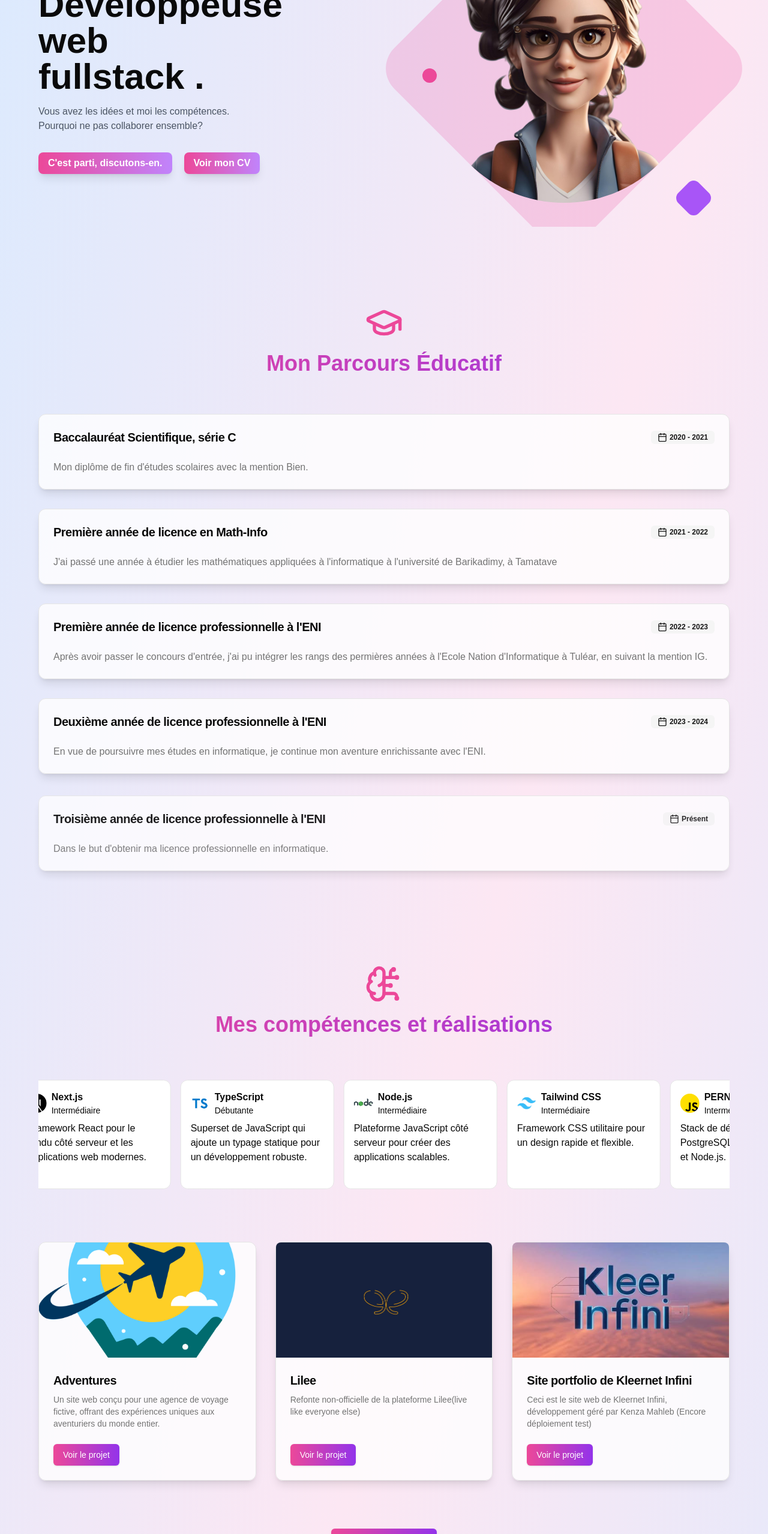
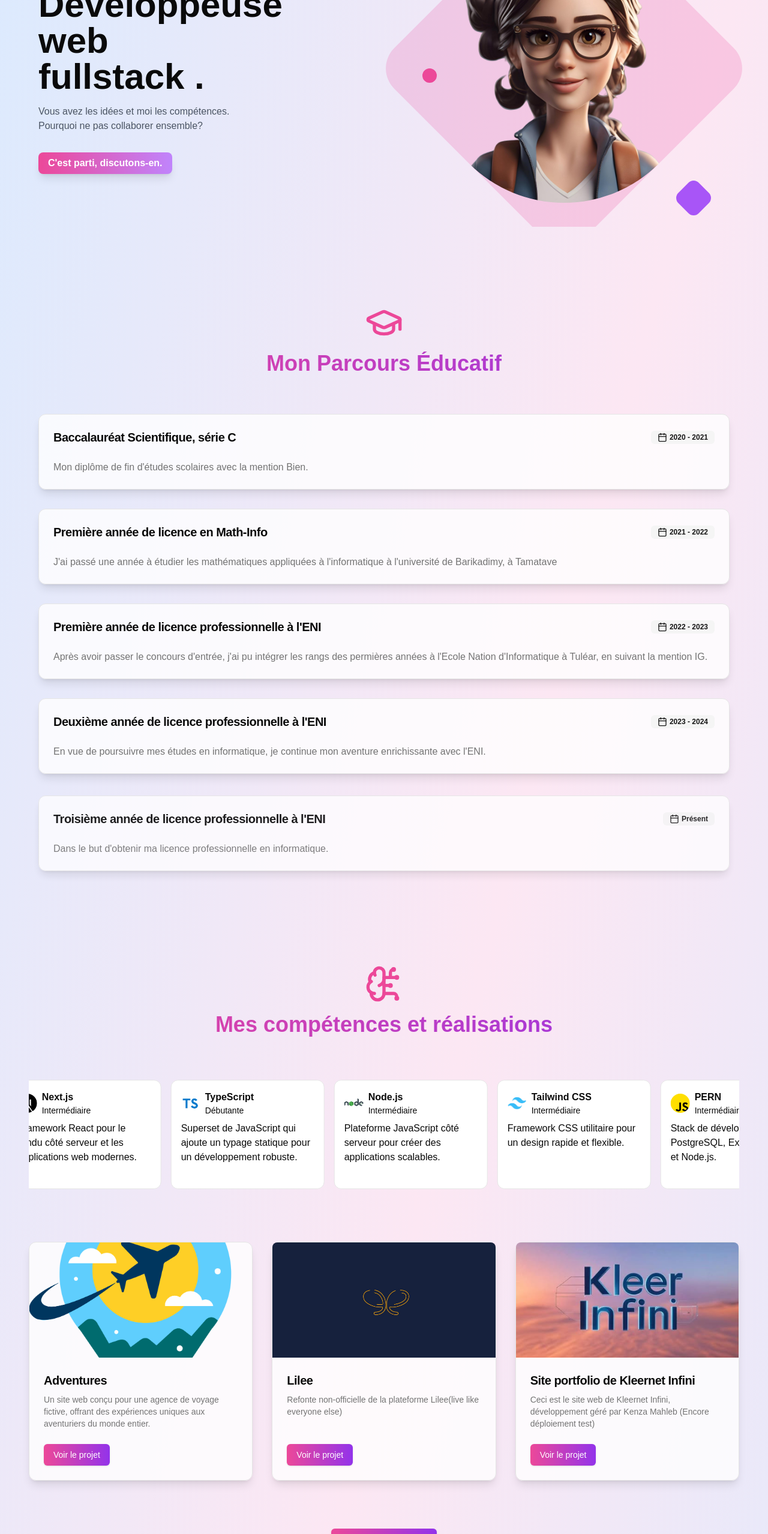
Before and after one commit to Stephanie12-21/portfolio, a Next.js app: page / in a window 1280 px wide. Shown: the part 234-2791 px from the top of the page at 60% size. Built offline with nearby package versions, Linux system fonts and the light colour scheme.

Commit message:
fix: adjust layout and button visibility in Home component

```diff
--- a/src/app/page.jsx
+++ b/src/app/page.jsx
@@ -255,7 +255,7 @@
 
   return (
     <div className="min-h-screen bg-gradient-to-br from-blue-100 via-pink-100 to-blue-100">
-      <div className="max-w-7xl mx-auto px-4 sm:px-6 lg:px-8">
+      <div className=" mx-auto px-4 sm:px-6 lg:px-8">
         <header className="py-6 flex items-center justify-between">
           <div className="flex items-center gap-2">
             <div className="w-3 h-3 bg-pink-500 rounded-full" />
@@ -309,7 +309,7 @@
                     >
                       C&apos;est parti, discutons-en.
                     </Button>
-                    <Button
+                    {/* <Button
                       onClick={() =>
                         router.push(
                           "https://drive.google.com/file/d/1cnkBEkjk0hseAu6oQDvP6UrizgmDTUqG/view?usp=sharing"
@@ -318,7 +318,7 @@
                       className="w-full sm:w-auto bg-gradient-to-r from-pink-500 to-purple-400 hover:from-pink-600 hover:to-purple-500 text-white text-sm sm:text-base font-semibold rounded-lg shadow-lg hover:shadow-xl transition-all duration-300 ease-in-out transform hover:scale-105 focus:outline-none focus:ring-2 focus:ring-pink-500 focus:ring-opacity-50"
                     >
                       Voir mon CV
-                    </Button>
+                    </Button> */}
                   </div>
                 </div>
 
@@ -384,7 +384,7 @@
           <section id="projets" className="relative  overflow-hidden">
             <div
               ref={ref}
-              className="relative max-w-7xl mx-auto px-4 sm:px-6 lg:px-8"
+              className="relative max-w-7xl mx-auto px-4 sm:px-4 lg:px-4"
             >
               <motion.div
                 initial={{ opacity: 0, y: -50 }}
```
